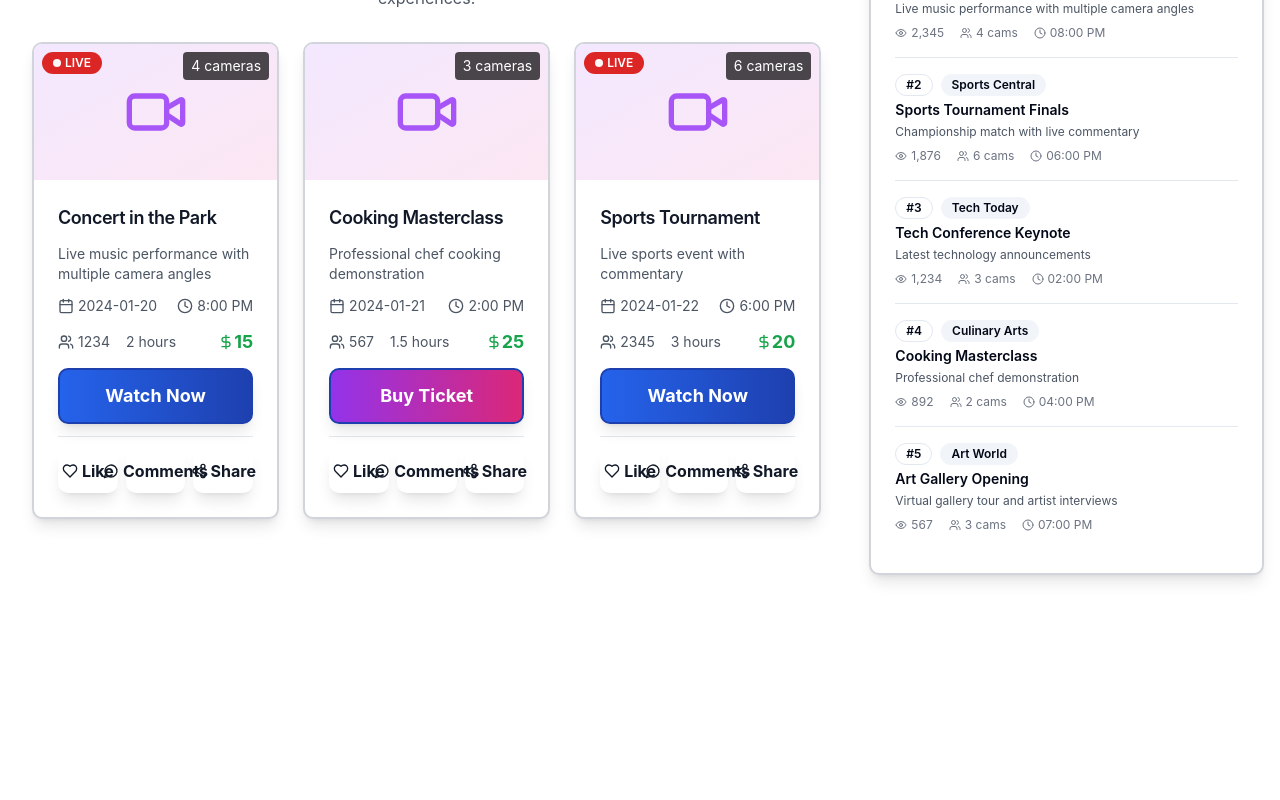
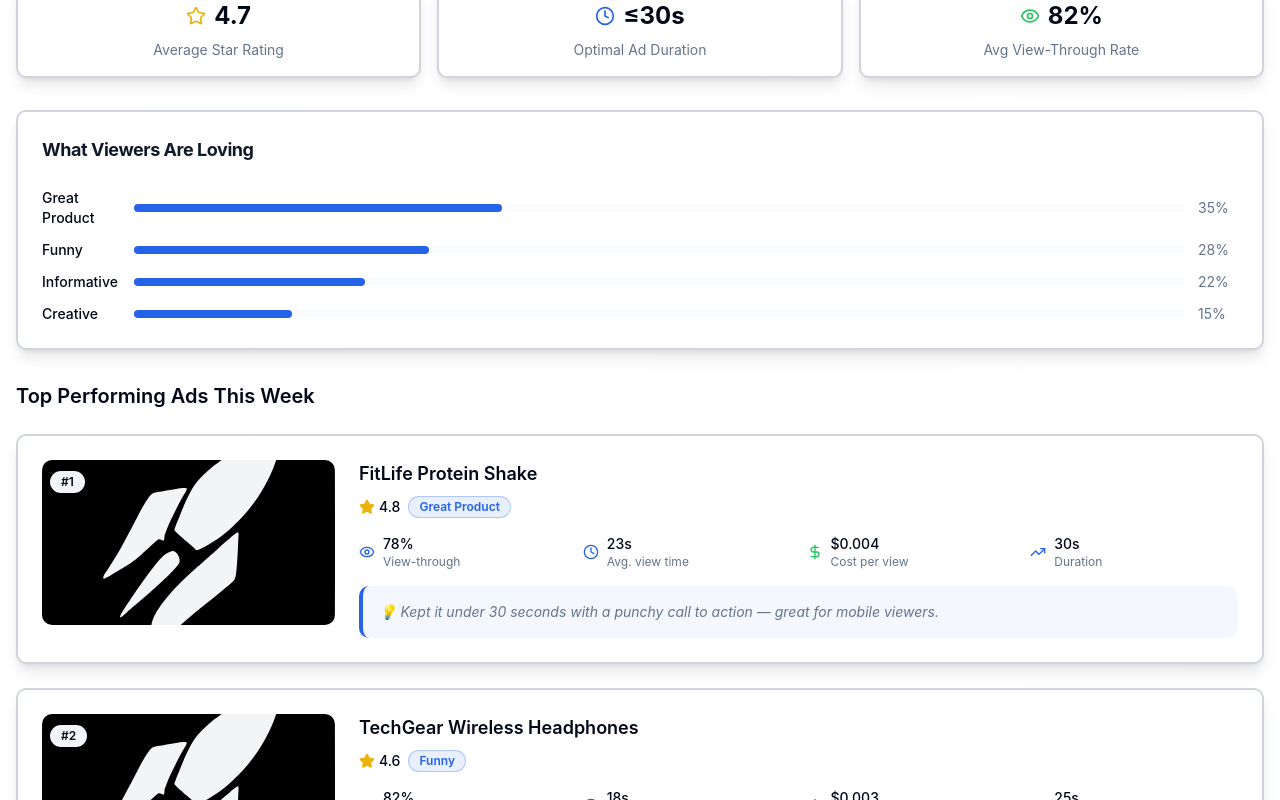
Before and after one commit to Public-Streamer/public-hunt, a React (Vite) app: page / in a window 1280 px wide. Shown: the part 1660-2460 px from the top of the page. Before the commit the page ends 2267 px from the top, so only its background shows below. Built offline with nearby package versions, Linux system fonts and the light colour scheme.

Commit message:
Add Trending This Week analytics panel
Implement a "Trending This Week" analytics panel on the homepage, displaying insights for top-performing ads, including ad snapshots, trend analysis, and optional summary charts.

```diff
--- /dev/null
+++ b/src/components/TrendingAnalyticsPanel.tsx
@@ -0,0 +1,242 @@
+import React from 'react';
+import { Card, CardContent, CardHeader, CardTitle } from '@/components/ui/card';
+import { Badge } from '@/components/ui/badge';
+import { Star, TrendingUp, Clock, Eye, DollarSign } from 'lucide-react';
+
+interface TrendingAd {
+  id: string;
+  title: string;
+  thumbnail: string;
+  starRating: number;
+  viewThroughRate: number;
+  avgViewTime: string;
+  adDuration: string;
+  topViewerTag: string;
+  cpv: string;
+  insight: string;
+}
+
+const TrendingAnalyticsPanel: React.FC = () => {
+  // Mock trending ads data
+  const trendingAds: TrendingAd[] = [
+    {
+      id: '1',
+      title: 'FitLife Protein Shake',
+      thumbnail: '/placeholder.svg',
+      starRating: 4.8,
+      viewThroughRate: 78,
+      avgViewTime: '23s',
+      adDuration: '30s',
+      topViewerTag: 'Great Product',
+      cpv: '$0.004',
+      insight: 'Kept it under 30 seconds with a punchy call to action — great for mobile viewers.'
+    },
+    {
+      id: '2',
+      title: 'TechGear Wireless Headphones',
+      thumbnail: '/placeholder.svg',
+      starRating: 4.6,
+      viewThroughRate: 82,
+      avgViewTime: '18s',
+      adDuration: '25s',
+      topViewerTag: 'Funny',
+      cpv: '$0.003',
+      insight: 'Paired upbeat music with clear product showcase — resonated with lifestyle channels.'
+    },
+    {
+      id: '3',
+      title: 'GreenEats Meal Delivery',
+      thumbnail: '/placeholder.svg',
+      starRating: 4.7,
+      viewThroughRate: 85,
+      avgViewTime: '27s',
+      adDuration: '30s',
+      topViewerTag: 'Informative',
+      cpv: '$0.005',
+      insight: 'Strong opening hook with health benefits led to high completion rates.'
+    }
+  ];
+
+  const topViewerTags = [
+    { tag: 'Great Product', percentage: 35 },
+    { tag: 'Funny', percentage: 28 },
+    { tag: 'Informative', percentage: 22 },
+    { tag: 'Creative', percentage: 15 }
+  ];
+
+  const averageRating = trendingAds.reduce((acc, ad) => acc + ad.starRating, 0) / trendingAds.length;
+
+  return (
+    <div className="bg-gradient-to-br from-background to-secondary/10 py-12">
+      <div className="container mx-auto px-4">
+        <div className="text-center mb-8">
+          <h2 className="text-3xl font-bold mb-2 flex items-center justify-center gap-2">
+            <TrendingUp className="h-8 w-8 text-primary" />
+            Trending This Week
+          </h2>
+          <p className="text-muted-foreground text-lg">
+            See what's working and why these ads are performing well
+          </p>
+        </div>
+
+        {/* Summary Stats */}
+        <div className="grid grid-cols-1 md:grid-cols-3 gap-4 mb-8">
+          <Card>
+            <CardContent className="p-4 text-center">
+              <div className="flex items-center justify-center gap-2 mb-2">
+                <Star className="h-5 w-5 text-yellow-500" />
+                <span className="text-2xl font-bold">{averageRating.toFixed(1)}</span>
+              </div>
+              <p className="text-sm text-muted-foreground">Average Star Rating</p>
+            </CardContent>
+          </Card>
+
+          <Card>
+            <CardContent className="p-4 text-center">
+              <div className="flex items-center justify-center gap-2 mb-2">
+                <Clock className="h-5 w-5 text-primary" />
+                <span className="text-2xl font-bold">≤30s</span>
+              </div>
+              <p className="text-sm text-muted-foreground">Optimal Ad Duration</p>
+            </CardContent>
+          </Card>
+
+          <Card>
+            <CardContent className="p-4 text-center">
+              <div className="flex items-center justify-center gap-2 mb-2">
+                <Eye className="h-5 w-5 text-green-500" />
+                <span className="text-2xl font-bold">82%</span>
+              </div>
+              <p className="text-sm text-muted-foreground">Avg View-Through Rate</p>
+            </CardContent>
+          </Card>
+        </div>
+
+        {/* What Viewers Are Loving */}
+        <Card className="mb-8">
+          <CardHeader>
+            <CardTitle className="text-lg">What Viewers Are Loving</CardTitle>
+          </CardHeader>
+          <CardContent>
+            <div className="space-y-3">
+              {topViewerTags.map((item, index) => (
+                <div key={index} className="flex items-center gap-3">
+                  <span className="text-sm font-medium w-20">{item.tag}</span>
+                  <div className="flex-1 bg-secondary/30 rounded-full h-2">
+                    <div
+                      className="bg-primary h-2 rounded-full transition-all duration-500"
+                      style={{ width: `${item.percentage}%` }}
+                    />
+                  </div>
+                  <span className="text-sm text-muted-foreground w-10">{item.percentage}%</span>
+                </div>
+              ))}
+            </div>
+          </CardContent>
+        </Card>
+
+        {/* Trending Ads List */}
+        <div className="space-y-6">
+          <h3 className="text-xl font-semibold">Top Performing Ads This Week</h3>
+
+          <div className="grid gap-6">
+            {trendingAds.map((ad, index) => (
+              <Card key={ad.id} className="overflow-hidden hover:shadow-lg transition-all duration-300">
+                <CardContent className="p-6">
+                  <div className="flex flex-col lg:flex-row gap-6">
+                    {/* Ad Preview */}
+                    <div className="lg:w-1/4">
+                      <div className="relative aspect-video rounded-lg overflow-hidden bg-gray-100">
+                        <img
+                          src={ad.thumbnail}
+                          alt={ad.title}
+                          className="w-full h-full object-cover"
+                        />
+                        <div className="absolute top-2 left-2">
+                          <Badge variant="secondary" className="text-xs">
+                            #{index + 1}
+                          </Badge>
+                        </div>
+                      </div>
+                    </div>
+
+                    {/* Ad Details */}
+                    <div className="lg:w-3/4 space-y-4">
+                      <div>
+                        <h4 className="text-lg font-semibold mb-2">{ad.title}</h4>
+                        <div className="flex items-center gap-2 mb-3">
+                          <div className="flex items-center gap-1">
+                            <Star className="h-4 w-4 text-yellow-500 fill-current" />
+                            <span className="text-sm font-medium">{ad.starRating}</span>
+                          </div>
+                          <Badge variant="info" className="text-xs">{ad.topViewerTag}</Badge>
+                        </div>
+                      </div>
+
+                      {/* Metrics Grid */}
+                      <div className="grid grid-cols-2 lg:grid-cols-4 gap-4">
+                        <div className="flex items-center gap-2">
+                          <Eye className="h-4 w-4 text-primary" />
+                          <div>
+                            <p className="text-sm font-medium">{ad.viewThroughRate}%</p>
+                            <p className="text-xs text-muted-foreground">View-through</p>
+                          </div>
+                        </div>
+
+                        <div className="flex items-center gap-2">
+                          <Clock className="h-4 w-4 text-primary" />
+                          <div>
+                            <p className="text-sm font-medium">{ad.avgViewTime}</p>
+                            <p className="text-xs text-muted-foreground">Avg. view time</p>
+                          </div>
+                        </div>
+
+                        <div className="flex items-center gap-2">
+                          <DollarSign className="h-4 w-4 text-green-500" />
+                          <div>
+                            <p className="text-sm font-medium">{ad.cpv}</p>
+                            <p className="text-xs text-muted-foreground">Cost per view</p>
+                          </div>
+                        </div>
+
+                        <div className="flex items-center gap-2">
+                          <TrendingUp className="h-4 w-4 text-primary" />
+                          <div>
+                            <p className="text-sm font-medium">{ad.adDuration}</p>
+                            <p className="text-xs text-muted-foreground">Duration</p>
+                          </div>
+                        </div>
+                      </div>
+
+                      {/* Insight */}
+                      <div className="bg-primary/5 rounded-lg p-4 border-l-4 border-primary">
+                        <p className="text-sm text-muted-foreground italic">
+                          💡 {ad.insight}
+                        </p>
+                      </div>
+                    </div>
+                  </div>
+                </CardContent>
+              </Card>
+            ))}
+          </div>
+        </div>
+
+        {/* CTA for Advertisers */}
+        <Card className="mt-8 bg-gradient-to-r from-primary/10 to-secondary/10 border-primary/20">
+          <CardContent className="p-6 text-center">
+            <h3 className="text-xl font-semibold mb-2">Ready to Create Your Trending Ad?</h3>
+            <p className="text-muted-foreground mb-4">
+              Apply these insights to your next campaign and join the trending list!
+            </p>
+            <button className="bg-primary text-primary-foreground px-6 py-2 rounded-lg hover:bg-primary/90 transition-colors">
+              Create Your Ad Now
+            </button>
+          </CardContent>
+        </Card>
+      </div>
+    </div>
+  );
+};
+
+export default TrendingAnalyticsPanel;
--- a/src/pages/Index.tsx
+++ b/src/pages/Index.tsx
@@ -5,6 +5,7 @@ import EventGrid from '@/components/EventGrid';
 import StageView from '@/components/StageView';
 import LiveNewsFeed from '@/components/LiveNewsFeed';
 import FeaturedAdsCarousel from '@/components/FeaturedAdsCarousel';
+import TrendingAnalyticsPanel from '@/components/TrendingAnalyticsPanel';
 
 const Index: React.FC = () => {
   const { sidebarOpen, toggleSidebar } = useAppContext();
@@ -104,6 +105,7 @@ const Index: React.FC = () => {
     <div className="bg-white">
       <Hero />
       <FeaturedAdsCarousel />
+      <TrendingAnalyticsPanel />
       <div className="container mx-auto px-4 py-8">
         <div className="grid lg:grid-cols-3 gap-8">
           <div className="lg:col-span-2">
```
